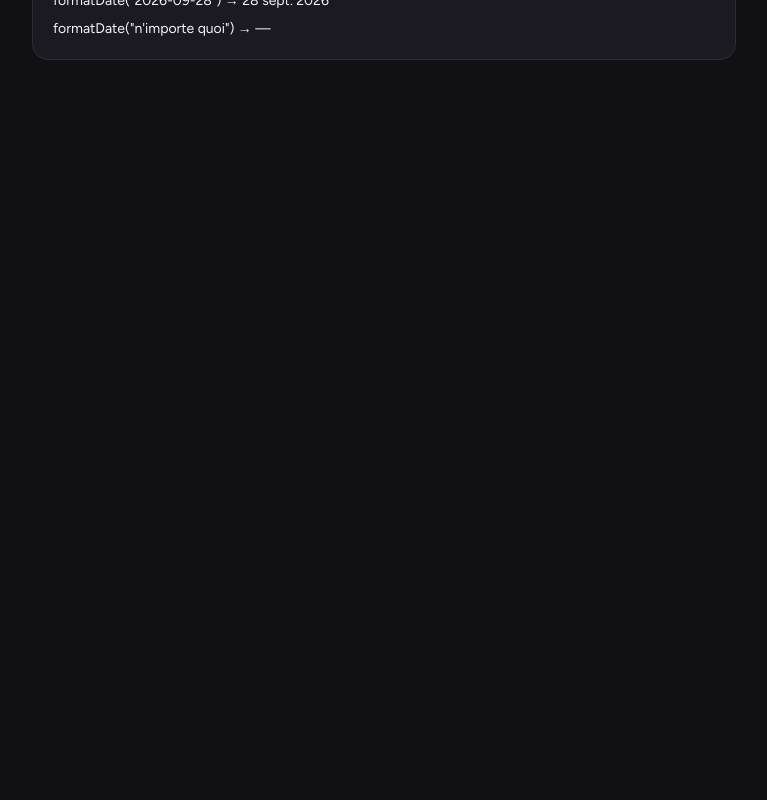
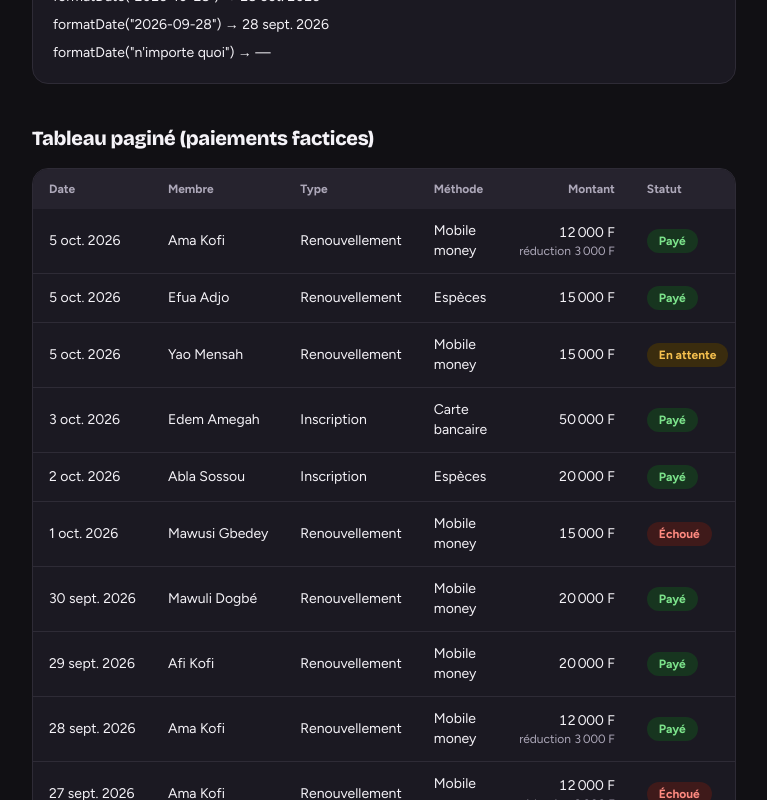
Before and after one commit to clever75/Gymzy, a Next.js app in the folder gymzy_dashboard/: page /design in a window 1280 px wide. Shown: the part 1640-2440 px from the top of the page, without its empty margins (256-1023 px from the left). Before the commit the page ends 1732 px from the top, so only its background shows below. Built offline with nearby package versions, Linux system fonts and the light colour scheme.

Commit message:
feat: ajouter les composants Table et Pagination
Table (structure, defilement horizontal) et Pagination (liens vers ?page=N, page courante, points de suspension). Demonstration sur /design avec les 28 paiements factices, les libelles francais et les tons de badge.

```diff
--- a/gymzy_dashboard/app/design/page.tsx
+++ b/gymzy_dashboard/app/design/page.tsx
@@ -2,31 +2,59 @@ import { Badge } from "@/components/ui/badge";
 import { Button } from "@/components/ui/button";
 import { Card, CardHeader, CardTitle } from "@/components/ui/card";
 import { Field } from "@/components/ui/field";
+import { Pagination } from "@/components/ui/pagination";
+import {
+  Table,
+  TableBody,
+  TableCell,
+  TableEmpty,
+  TableHead,
+  TableHeader,
+  TableRow,
+} from "@/components/ui/table";
 import { formatDate, formatFcfa } from "@/lib/format";
+import {
+  paymentMethodLabels,
+  paymentStatusLabels,
+  paymentTypeLabels,
+} from "@/lib/labels";
+import { mockPayments } from "@/lib/mock/payments";
+import { PAGE_SIZE, paginate, parsePageParam } from "@/lib/paginate";
 
 function Section({
   title,
+  id,
   children,
 }: {
   title: string;
+  id?: string;
   children: React.ReactNode;
 }) {
   return (
-    <section className="flex flex-col gap-4">
+    <section id={id} className="flex flex-col gap-4">
       <h2 className="text-xl">{title}</h2>
       {children}
     </section>
   );
 }
 
-export default function DesignPage() {
+// Dans Next.js 16, searchParams est une Promesse : on l'attend avec await,
+// donc la fonction de la page est « async ».
+export default async function DesignPage({
+  searchParams,
+}: {
+  searchParams: Promise<{ page?: string | string[] }>;
+}) {
+  const { page: pageParam } = await searchParams;
+  const payments = paginate(mockPayments, parsePageParam(pageParam), PAGE_SIZE);
+
   return (
     <main className="mx-auto flex max-w-3xl flex-col gap-10 p-8">
       <header className="flex flex-col gap-2">
         <h1 className="text-3xl">Gymzy · catalogue des composants</h1>
         <p className="text-foreground-muted">
           Page de référence du socle UI : couleurs, boutons, badges, cartes,
-          champs et formats d&apos;affichage.
+          champs, formats d&apos;affichage, tableau et pagination.
         </p>
       </header>
 
@@ -116,6 +144,72 @@ export default function DesignPage() {
           </ul>
         </Card>
       </Section>
+
+      <Section id="paiements" title="Tableau paginé (paiements factices)">
+        <Table>
+          <TableHeader>
+            <TableRow>
+              <TableHead>Date</TableHead>
+              <TableHead>Membre</TableHead>
+              <TableHead>Type</TableHead>
+              <TableHead>Méthode</TableHead>
+              <TableHead className="text-right">Montant</TableHead>
+              <TableHead>Statut</TableHead>
+            </TableRow>
+          </TableHeader>
+          <TableBody>
+            {payments.items.length === 0 ? (
+              <TableEmpty colSpan={6}>Aucun paiement</TableEmpty>
+            ) : (
+              payments.items.map((payment) => {
+                const status = paymentStatusLabels[payment.status];
+                return (
+                  <TableRow key={payment.id}>
+                    <TableCell className="whitespace-nowrap">
+                      {formatDate(payment.createdAt)}
+                    </TableCell>
+                    <TableCell className="whitespace-nowrap">
+                      {payment.memberName}
+                    </TableCell>
+                    <TableCell>{paymentTypeLabels[payment.type]}</TableCell>
+                    <TableCell>{paymentMethodLabels[payment.method]}</TableCell>
+                    <TableCell className="text-right whitespace-nowrap tabular-nums">
+                      {formatFcfa(payment.amountFinal)}
+                      {payment.discount > 0 && (
+                        <span className="block text-xs text-foreground-muted">
+                          réduction {formatFcfa(payment.discount)}
+                        </span>
+                      )}
+                    </TableCell>
+                    <TableCell>
+                      <Badge variant={status.tone}>{status.label}</Badge>
+                    </TableCell>
+                  </TableRow>
+                );
+              })
+            )}
+          </TableBody>
+        </Table>
+        <Pagination
+          page={payments.page}
+          totalPages={payments.totalPages}
+          totalItems={payments.totalItems}
+          pageSize={payments.pageSize}
+          buildHref={(n) => `/design?page=${n}#paiements`}
+        />
+      </Section>
+
+      <Section title="Pagination : cas à 12 pages (aperçu des « … »)">
+        <Card>
+          <Pagination
+            page={6}
+            totalPages={12}
+            totalItems={300}
+            pageSize={25}
+            buildHref={() => "#"}
+          />
+        </Card>
+      </Section>
     </main>
   );
 }
--- /dev/null
+++ b/gymzy_dashboard/components/ui/pagination.tsx
@@ -0,0 +1,92 @@
+import Link from "next/link";
+import { cn } from "@/lib/utils";
+
+interface PaginationProps {
+  page: number;
+  totalPages: number;
+  totalItems: number;
+  pageSize: number;
+  // Construit l'URL d'une page. Une fonction, et non un simple chemin : quand
+  // les filtres arriveront (?statut=...&page=2), ils seront conservés ici.
+  buildHref: (page: number) => string;
+}
+
+// Exemple avec 12 pages, page 6 : [1, "…", 5, 6, 7, "…", 12]
+function getPageNumbers(current: number, total: number): (number | "gap")[] {
+  if (total <= 7) return Array.from({ length: total }, (_, i) => i + 1);
+
+  const wanted = new Set([1, total, current - 1, current, current + 1]);
+  const pages = [...wanted].filter((p) => p >= 1 && p <= total).sort((a, b) => a - b);
+
+  const result: (number | "gap")[] = [];
+  pages.forEach((p, i) => {
+    if (i > 0 && p - pages[i - 1] > 1) result.push("gap");
+    result.push(p);
+  });
+  return result;
+}
+
+const itemBase =
+  "inline-flex h-9 min-w-9 items-center justify-center rounded-lg px-3 font-bold";
+
+export function Pagination({ page, totalPages, totalItems, pageSize, buildHref }: PaginationProps) {
+  const from = totalItems === 0 ? 0 : (page - 1) * pageSize + 1;
+  const to = Math.min(page * pageSize, totalItems);
+
+  return (
+    <nav aria-label="Pagination" className="flex flex-wrap items-center justify-between gap-3 text-sm">
+      <p className="text-foreground-muted">
+        {totalItems === 0 ? "Aucun résultat" : `${from} à ${to} sur ${totalItems}`}
+      </p>
+
+      {totalPages > 1 && (
+        <ul className="flex items-center gap-1">
+          <li>
+            {page > 1 ? (
+              <Link href={buildHref(page - 1)} className={cn(itemBase, "text-foreground-muted hover:bg-surface-raised")}>
+                Précédent
+              </Link>
+            ) : (
+              <span aria-disabled="true" className={cn(itemBase, "text-foreground-muted opacity-40")}>
+                Précédent
+              </span>
+            )}
+          </li>
+
+          {getPageNumbers(page, totalPages).map((p, i) =>
+            p === "gap" ? (
+              <li key={`gap-${i}`} aria-hidden="true" className="px-1 text-foreground-muted">
+                …
+              </li>
+            ) : (
+              <li key={p}>
+                <Link
+                  href={buildHref(p)}
+                  aria-current={p === page ? "page" : undefined}
+                  className={cn(
+                    itemBase,
+                    p === page ? "bg-surface-raised text-primary" : "text-foreground-muted hover:bg-surface-raised",
+                  )}
+                >
+                  {p}
+                </Link>
+              </li>
+            ),
+          )}
+
+          <li>
+            {page < totalPages ? (
+              <Link href={buildHref(page + 1)} className={cn(itemBase, "text-foreground-muted hover:bg-surface-raised")}>
+                Suivant
+              </Link>
+            ) : (
+              <span aria-disabled="true" className={cn(itemBase, "text-foreground-muted opacity-40")}>
+                Suivant
+              </span>
+            )}
+          </li>
+        </ul>
+      )}
+    </nav>
+  );
+}
--- /dev/null
+++ b/gymzy_dashboard/components/ui/table.tsx
@@ -0,0 +1,58 @@
+import type { ComponentProps } from "react";
+import { cn } from "@/lib/utils";
+
+// Le conteneur gère deux choses : l'apparence (même bordure, même fond que Card)
+// et le défilement horizontal, pour rester utilisable dès 768 px.
+export function Table({ className, ...props }: ComponentProps<"table">) {
+  return (
+    <div className="overflow-x-auto rounded-2xl border border-border bg-surface">
+      <table className={cn("w-full text-sm", className)} {...props} />
+    </div>
+  );
+}
+
+export function TableHeader({ className, ...props }: ComponentProps<"thead">) {
+  return <thead className={cn("bg-surface-raised", className)} {...props} />;
+}
+
+export function TableBody({ className, ...props }: ComponentProps<"tbody">) {
+  return <tbody className={className} {...props} />;
+}
+
+export function TableRow({ className, ...props }: ComponentProps<"tr">) {
+  return (
+    <tr
+      className={cn("border-t border-border first:border-t-0 hover:bg-surface-raised/40", className)}
+      {...props}
+    />
+  );
+}
+
+// scope="col" indique aux lecteurs d'écran que ce titre décrit sa colonne.
+export function TableHead({ className, ...props }: ComponentProps<"th">) {
+  return (
+    <th
+      scope="col"
+      className={cn(
+        "px-4 py-3 text-left text-xs font-bold whitespace-nowrap text-foreground-muted",
+        className,
+      )}
+      {...props}
+    />
+  );
+}
+
+export function TableCell({ className, ...props }: ComponentProps<"td">) {
+  return <td className={cn("px-4 py-3 align-middle", className)} {...props} />;
+}
+
+// Ligne affichée quand il n'y a aucun résultat.
+export function TableEmpty({ colSpan, children }: { colSpan: number; children: React.ReactNode }) {
+  return (
+    <tr>
+      <td colSpan={colSpan} className="px-4 py-10 text-center text-foreground-muted">
+        {children}
+      </td>
+    </tr>
+  );
+}
```
